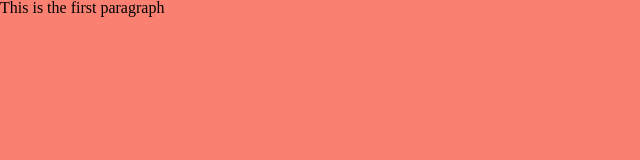
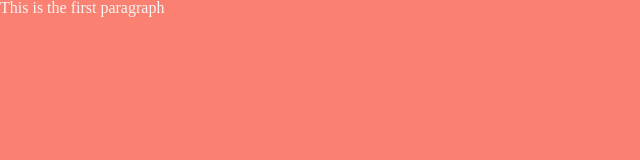
Before and after one commit to EvaGraceSmith/cookie-stand, a plain HTML site: page html/index.html in a window 1280 px wide. Shown: the whole page, without its empty margins (0-640 px from the left). Drawn offline with Linux system fonts and the light colour scheme.

Commit message:
added color palette

```diff
--- a/css/style.css
+++ b/css/style.css
@@ -1,3 +1,17 @@
+/* Color Palate
+Base color: Salmon fa8072;
+Complementary Color: Green- GB [hex]	56BD6D;
+Quad Apricot:  FAB472;
+Quad  Dusty Blue:  488D9A;
+Light Gray:  rgb(205, 199, 198);
+Dark Gray :  rgb(73, 56, 54);
+Whitesmoke:  whitesmoke;
+*/
+
+
 body {
     background-color: salmon;
+    color: rgb(73, 56, 54);
+    color:whitesmoke;
+
 }
```
